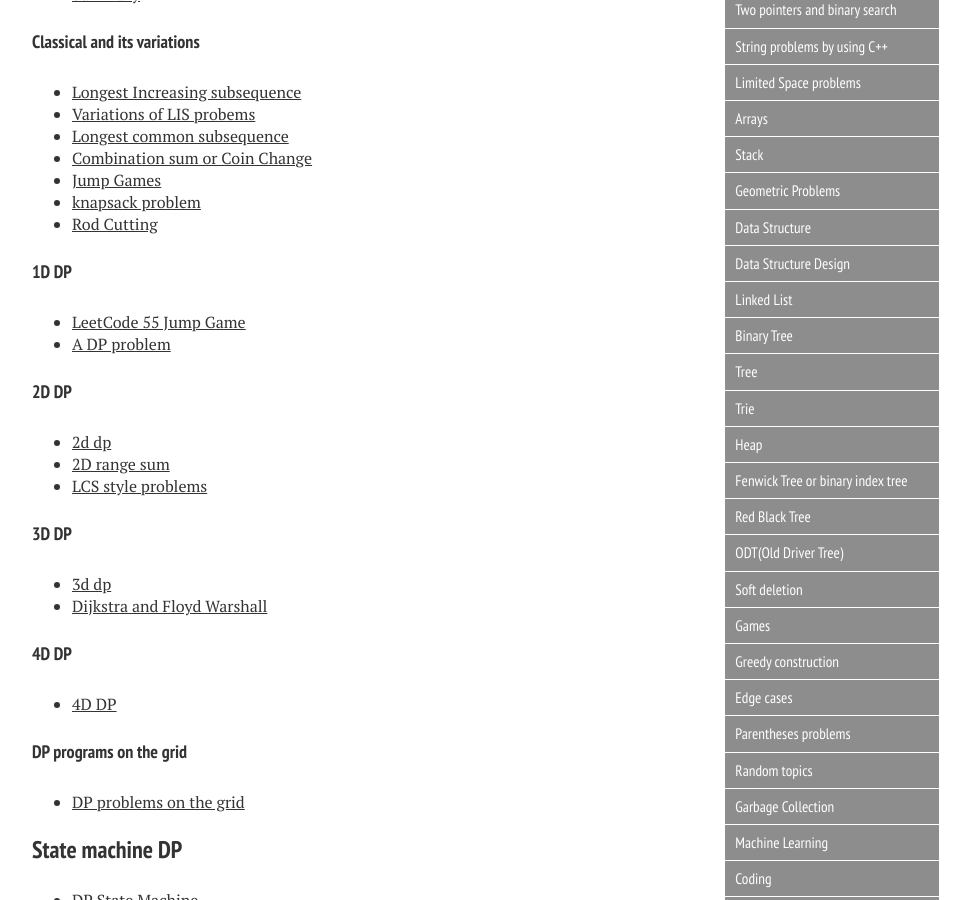
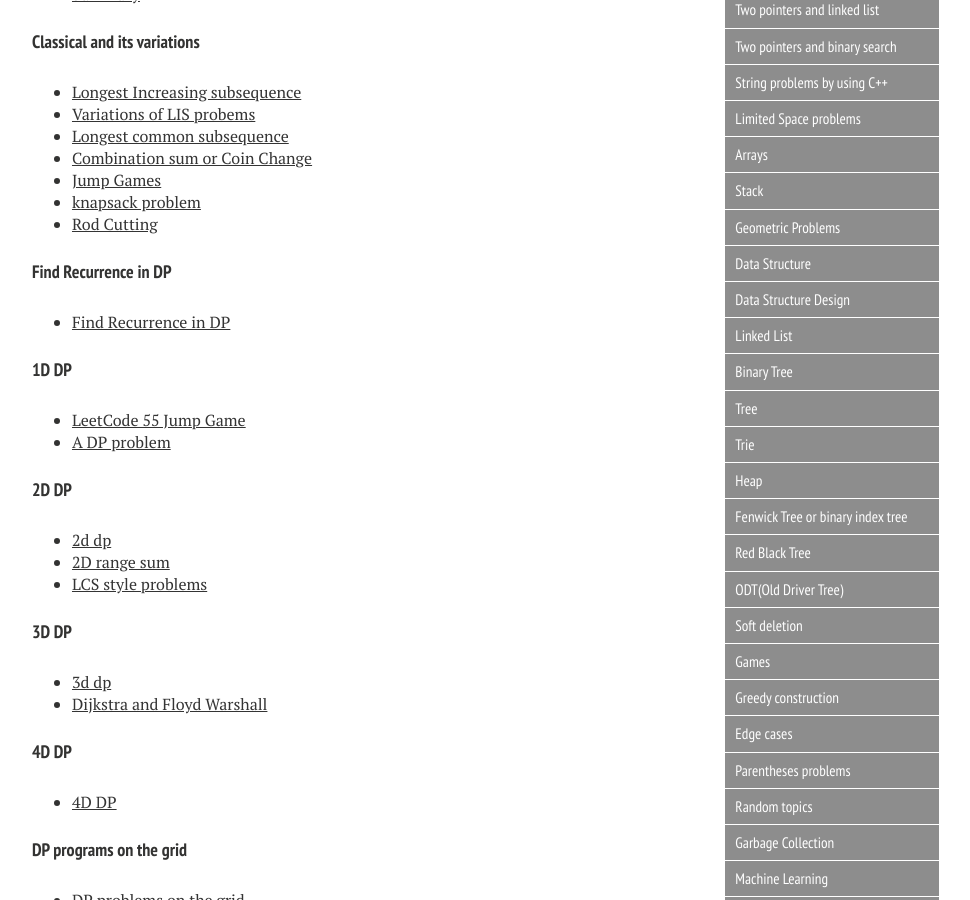
Before and after one commit to xiaokeshen/xiaokeshen.github.io, a Jekyll site: the page built from blog/index.md, in a window 1280 px wide and 900 px high, scrolled down 2064 px. Shown: the whole window, without its empty margins (288-1258 px from the left). Built offline with Jekyll 4.4.1, drawn with Linux system fonts in a browser that asks for light colours; nearby versions of some CDN libraries; some of the changed text lies outside the part shown.

Commit message:
add one new blog

```diff
--- a/blog/index.md
+++ b/blog/index.md
@@ -79,6 +79,9 @@
 - [Jump Games](https://medium.com/@jim.morris.shen/sliding-window-min-max-priority-queue-monotonic-queue-ec77636cdc31?source=friends_link&sk=3c41b31a29a2fd879c1ff478e9777b2d)
 - [knapsack problem](https://medium.com/@jim.morris.shen/0-1-knapsack-problem-56ef9e78530a?source=friends_link&sk=c40e8e421cf676d875fea1539e3f0229)
 - [Rod Cutting](https://medium.com/@jim.morris.shen/rod-cutting-problem-89bc03f1cc03?source=friends_link&sk=429b38e39df2fcce0251ae72fe0e013c)
+
+#### Find Recurrence in DP
+- [Find Recurrence in DP](https://medium.com/@jim.morris.shen/find-recurrence-in-dp-a46d7fcc202a?sk=a9a0c8b0e3b780e6175103d9c0ff9f53)
 
 #### 1D DP
 - [LeetCode 55 Jump Game](https://medium.com/@jim.morris.shen/jump-game-20b4e598b743?source=friends_link&sk=b867cea63ad9418a79f957af8f56b532)
```
